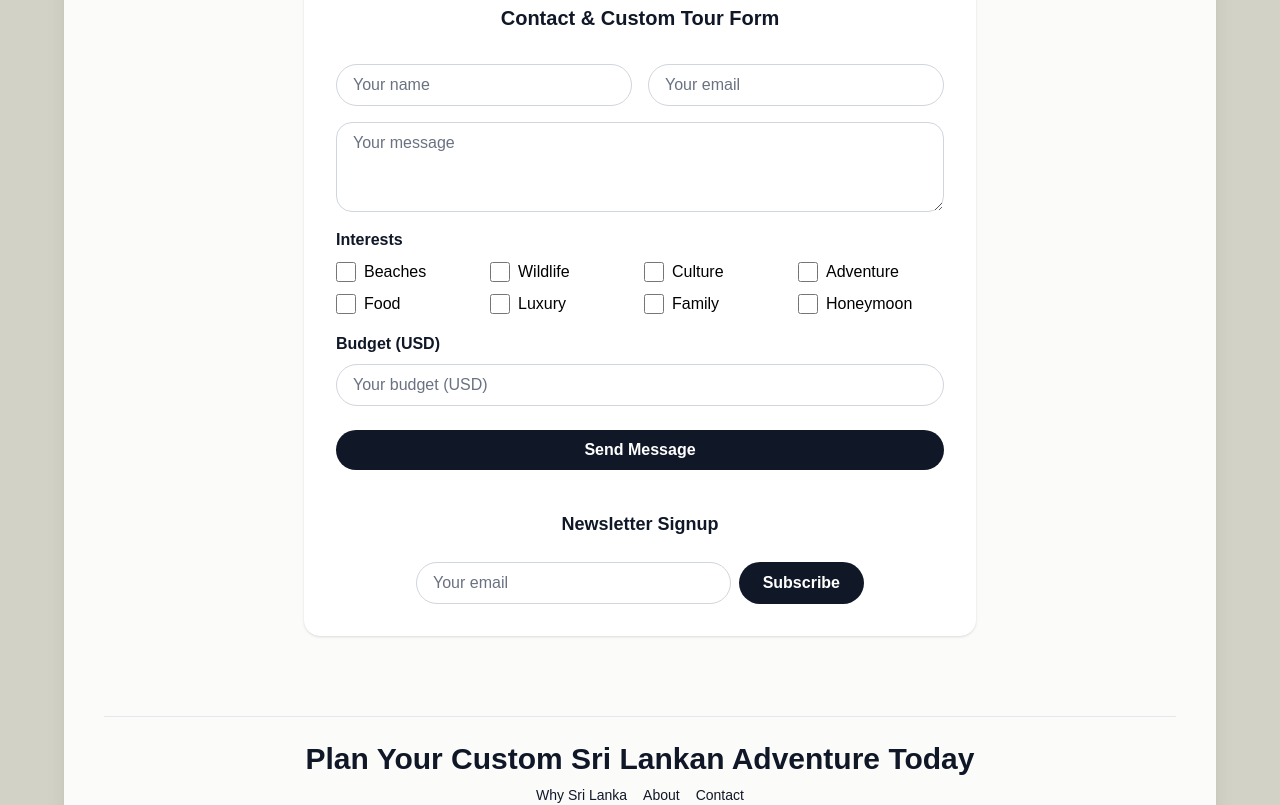
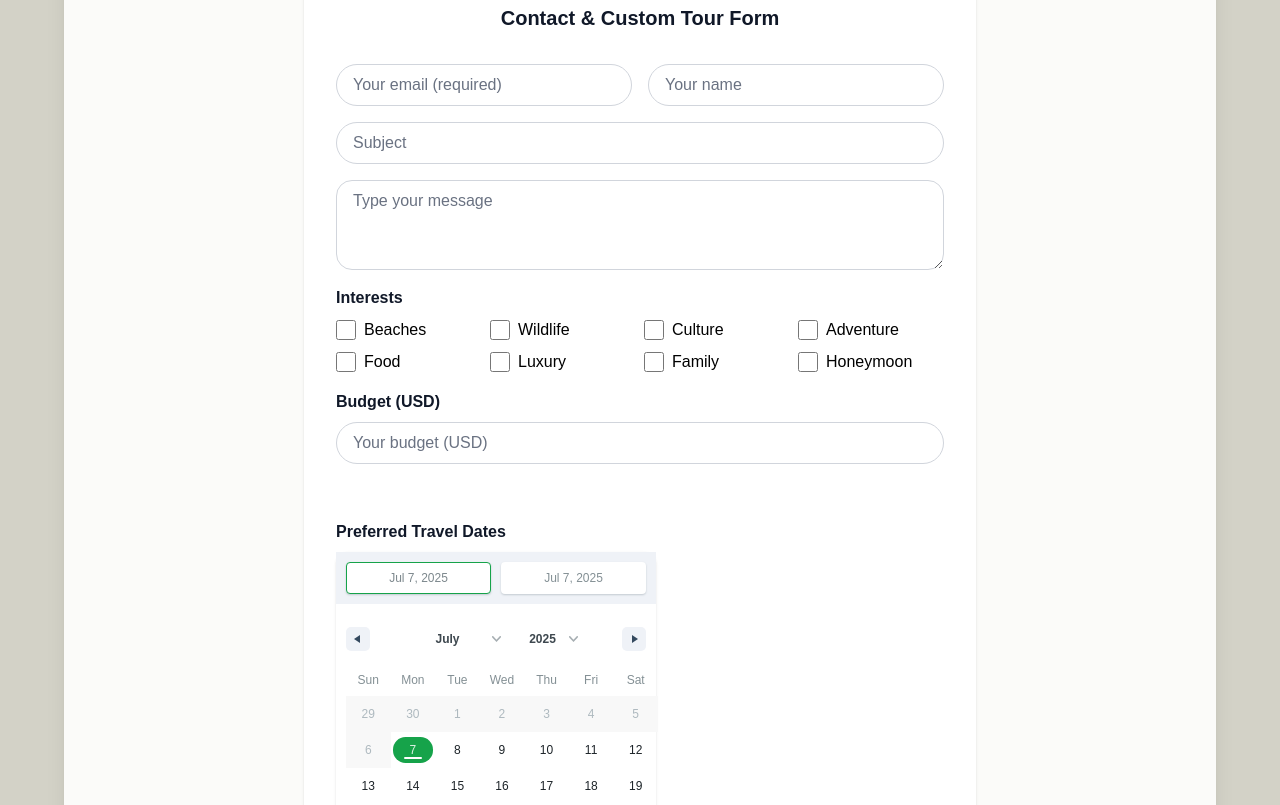
Before and after one commit to Master-Campers/odyssey-sri-lanka, a Next.js app: page / in a window 1280 px wide. Shown: the part 4700-5505 px from the top of the page. Built offline with nearby package versions, Linux system fonts and the light colour scheme.

Commit message:
Added working form using Formbold

```diff
--- a/src/components/ContactUs.tsx
+++ b/src/components/ContactUs.tsx
@@ -1,12 +1,50 @@
-import React from "react";
+import React, { useState, useRef } from "react";
+import { DateRange } from "react-date-range";
+import "react-date-range/dist/styles.css";
+import "react-date-range/dist/theme/default.css";
 
 export default function ContactUs() {
+    const [range, setRange] = useState([
+        {
+            startDate: new Date(),
+            endDate: new Date(),
+            key: "selection",
+        },
+    ]);
+    const formRef = useRef<HTMLFormElement>(null);
+    const [submitted, setSubmitted] = useState(false);
+
+    const handleSubmit = (e: React.FormEvent<HTMLFormElement>) => {
+        // Let the form submit to FormBold, but reset fields after submit
+        setTimeout(() => {
+            if (formRef.current) {
+                formRef.current.reset();
+            }
+            setRange([
+                {
+                    startDate: new Date(),
+                    endDate: new Date(),
+                    key: "selection",
+                },
+            ]);
+            setSubmitted(true);
+        }, 100);
+    };
+
+    React.useEffect(() => {
+        if (submitted) {
+            setTimeout(() => {
+                window.location.href = "/";
+            }, 2000); // 2 seconds after submit
+        }
+    }, [submitted]);
+
     return (
         <section id="contact" className="flex flex-col gap-8">
             <h2 className="heading-lg">Get in Touch</h2>
             <div className="grid grid-cols-1 md:grid-cols-3 gap-4">
                 <div className="card flex flex-col items-stretch">
-                    <span className="text-gray-900 text-3xl mb-2 self-stretch">{/* <-- full width */}📧</span>
+                    <span className="text-gray-900 text-3xl mb-2 self-stretch">📧</span>
                     <h3 className="font-bold text-lg mb-1 text-gray-900">Reach Out</h3>
                     <p className="text-muted">Email, phone, and live chat options</p>
                 </div>
@@ -24,17 +62,45 @@ export default function ContactUs() {
             <div className="card-lg mt-4 gap-6 w-full max-w-2xl mx-auto">
                 <span className="font-bold text-xl mb-2 text-gray-900">Contact & Custom Tour Form</span>
                 <form
-                    name="custom-contact"
+                    ref={formRef}
+                    action="https://formbold.com/s/3VX2Q"
                     method="POST"
-                    data-netlify="true"
                     className="flex flex-col gap-4 w-full"
+                    autoComplete="on"
+                    onSubmit={handleSubmit}
                 >
-                    <input type="hidden" name="form-name" value="custom-contact" className="input-hidden" />
-                    <div className="flex flex-col sm:flex-row gap-4 w-full">
-                        <input name="name" required className="input flex-1" placeholder="Your name" />
-                        <input name="email" type="email" required className="input flex-1" placeholder="Your email" />
+                    <div className="flex flex-col sm:flex-row gap-4 w-full items-center">
+                        <input
+                            name="email"
+                            type="email"
+                            required
+                            className="input flex-1"
+                            placeholder="Your email (required)"
+                            aria-label="Email"
+                        />
+                        <input
+                            name="name"
+                            className="input flex-1"
+                            placeholder="Your name"
+                            aria-label="Name"
+                            autoComplete="name"
+                        />
                     </div>
-                    <textarea name="message" className="textarea" placeholder="Your message" rows={3} />
+                    <input
+                        name="subject"
+                        className="input"
+                        placeholder="Subject"
+                        aria-label="Subject"
+                        autoComplete="off"
+                    />
+                    <textarea
+                        name="message"
+                        className="textarea"
+                        placeholder="Type your message"
+                        rows={3}
+                        required
+                        aria-label="Message"
+                    />
                     <div className="flex flex-col gap-2 w-full">
                         <label className="label">Interests</label>
                         <div className="grid grid-cols-2 sm:grid-cols-4 gap-2 text-left w-full">
@@ -51,21 +117,44 @@ export default function ContactUs() {
                     <div className="flex flex-col gap-2 w-full">
                         <label className="label">Budget (USD)</label>
                         <div className="flex gap-2 w-full">
-                            <input name="budget" type="number" min="0" step="100" className="input flex-1" placeholder="Your budget (USD)" />
+                            <input
+                                name="budget"
+                                type="number"
+                                min="0"
+                                step="100"
+                                className="input flex-1"
+                                placeholder="Your budget (USD)"
+                                aria-label="Budget"
+                            />
                         </div>
                     </div>
-                    <button type="submit" className="btn-primary w-full sm:w-auto mt-2">Send Message</button>
-                </form>
-                <span className="font-bold text-lg mt-4 text-gray-900">Newsletter Signup</span>
-                <form
-                    name="newsletter"
-                    method="POST"
-                    data-netlify="true"
-                    className="flex flex-col sm:flex-row gap-2 w-full max-w-md"
-                >
-                    <input type="hidden" name="form-name" value="newsletter" className="input-hidden" />
-                    <input name="email" type="email" required className="input flex-1" placeholder="Your email" />
-                    <button type="submit" className="btn-primary w-full sm:w-auto">Subscribe</button>
+                    {/* Hidden fields for date range */}
+                    <input type="hidden" name="start_date" value={range[0].startDate.toISOString().split("T")[0]} />
+                    <input type="hidden" name="end_date" value={range[0].endDate.toISOString().split("T")[0]} />
+                    {/* FormBold reCAPTCHA integration */}
+                    <div data-formbold-recaptcha="true"></div>
+                    <div className="flex flex-col gap-2 w-full mt-6">
+                        <label className="label">Preferred Travel Dates</label>
+                        <div className="flex flex-col items-center w-full date-picker">
+                            <DateRange
+                                editableDateInputs={true}
+                                onChange={item => {
+                                    const selection = item.selection;
+                                    setRange([{
+                                        startDate: selection.startDate ?? new Date(),
+                                        endDate: selection.endDate ?? new Date(),
+                                        key: "selection",
+                                    }]);
+                                }}
+                                moveRangeOnFirstSelection={false}
+                                ranges={range}
+                                rangeColors={["#16a34a"]}
+                                className="rounded-xl shadow w-full max-w-xs"
+                                minDate={new Date()}
+                            />
+                        </div>
+                    </div>
+                    <button type="submit" className="btn-primary w-full sm:w-auto mt-4">Send Message</button>
                 </form>
             </div>
         </section>
```
